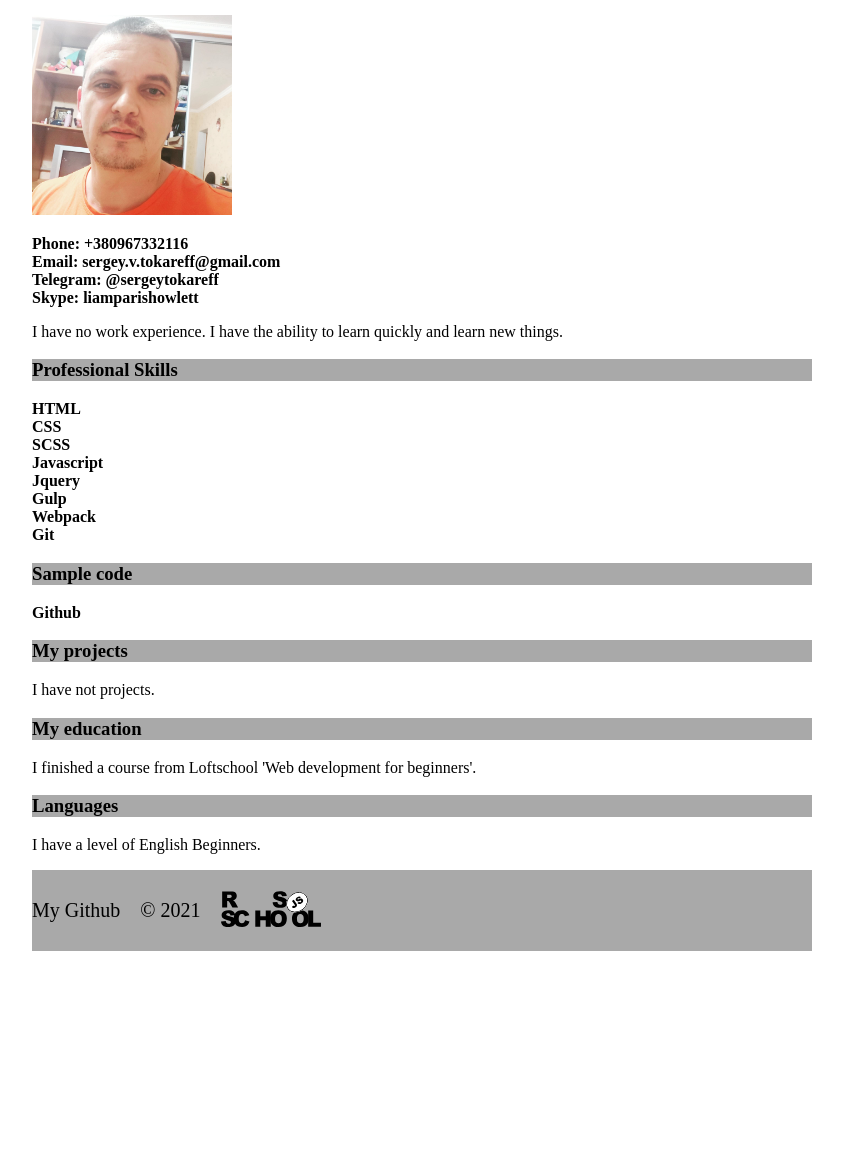
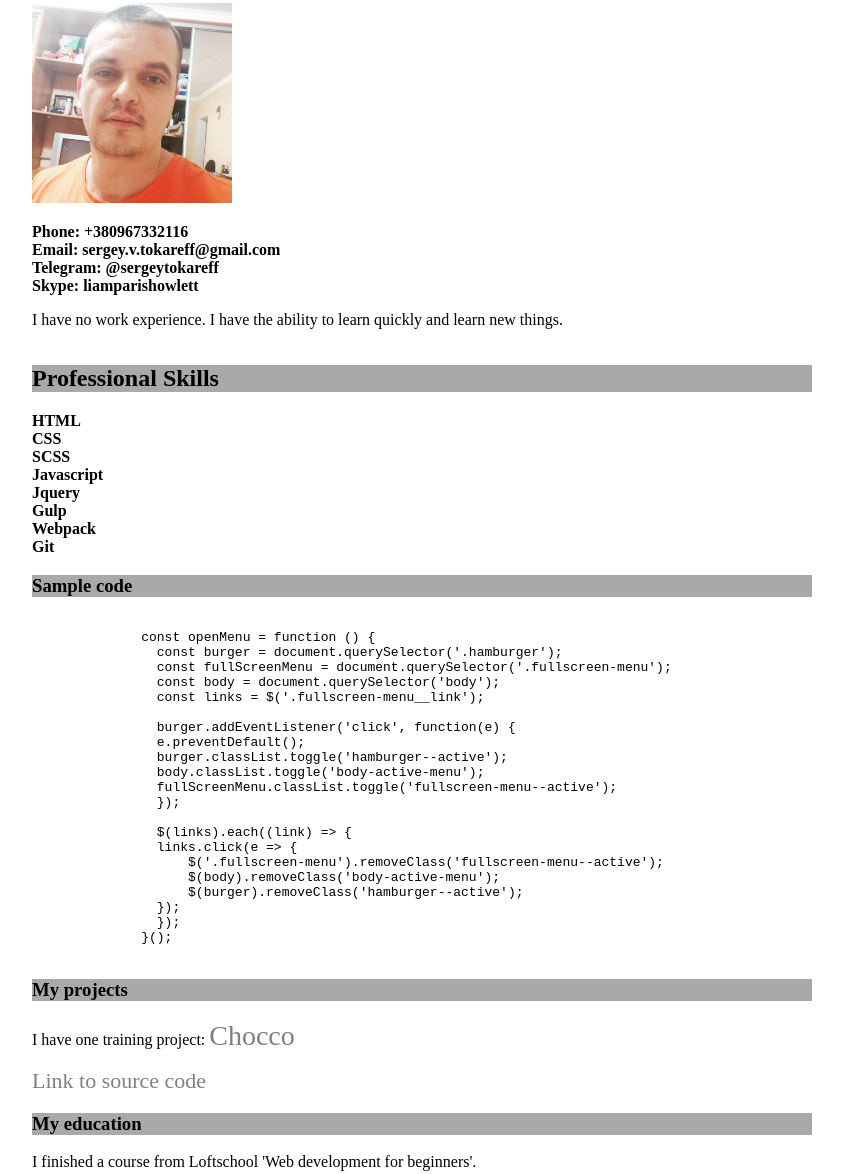
Before and after one commit to SergeyTokareff/rsschool-cv, a plain HTML site: page index.html in a window 1280 px wide. Shown: the part 154-1328 px from the top of the page, without its empty margins (218-1061 px from the left). Before the commit the page ends 1115 px from the top, so only its background shows below. Drawn offline with Linux system fonts and the light colour scheme.

Commit message:
feat: fix bugs

```diff
--- a/index.html
+++ b/index.html
@@ -9,11 +9,10 @@
   </head>
   <body>
     <div class="container">
-      <main class="content">
       <!-- ABOUT -->
-        <section class="about">
+      <header class="about">
         <h1 class="about__title">Serhii Tokariev</h1>
-          <span class="about__desc">Junior Frontend Developer</span>
+        <h2 class="about__desc">Junior Frontend Developer</h2>
         <div class="about__photo-wrapper">
           <img src="./img/my-photo.jpg" alt="Avatar" class="about__photo" />
         </div>
@@ -29,11 +28,12 @@
           I have no work experience. I have the ability to learn quickly and
           learn new things.
         </p>
-        </section>
+      </header>
 
+      <main class="content">
         <!-- SKILLS -->
         <section class="skills">
-          <h3 class="skills__title">Professional Skills</h3>
+          <h2 class="skills__title">Professional Skills</h2>
           <ul class="skills__list">
             <li class="skills__item">HTML</li>
             <li class="skills__item">CSS</li>
@@ -49,13 +49,42 @@
         <!-- CODE -->
         <section class="sample-code">
           <h3 class="sample-code__title">Sample code</h3>
-          <a class=sample-code__text target="_blank" href="https://github.com/SergeyTokareff/typical-arrays-problems/blob/master/src/index.js">Github</a>
+          <code>
+            <pre>
+              const openMenu = function () {
+                const burger = document.querySelector('.hamburger');
+                const fullScreenMenu = document.querySelector('.fullscreen-menu');
+                const body = document.querySelector('body');
+                const links = $('.fullscreen-menu__link');
+
+                burger.addEventListener('click', function(e) {
+                e.preventDefault();
+                burger.classList.toggle('hamburger--active');
+                body.classList.toggle('body-active-menu');
+                fullScreenMenu.classList.toggle('fullscreen-menu--active');
+                });
+
+                $(links).each((link) => {
+                links.click(e => {
+                    $('.fullscreen-menu').removeClass('fullscreen-menu--active');
+                    $(body).removeClass('body-active-menu');
+                    $(burger).removeClass('hamburger--active');
+                });
+                });
+              }();
+        </pre>
+          </code>
         </section>
 
         <!-- PROJECTS -->
         <section class="projects">
           <h3 class="projects__title">My projects</h3>
-          <p class="projects__text">I have not projects.</p>
+          <p class="projects__text">I have one training project:
+            <a class="projects__project" href="https://sergeytokareff.github.io/chocco/" target="_blank">Chocco</a>
+          </p>
+          <p>
+            <a class="projects__link" href="https://github.com/SergeyTokareff/chocco" target="_blank">Link to source code</a>
+          </p>
         </section>
 
         <!-- EDUCATION -->
--- a/style.css
+++ b/style.css
@@ -35,7 +35,7 @@ section {
     width: 100%;
 }
 
-h1, h3 {
+h1, h2, h3 {
     background-color: #A9A9A9;
 }
 
@@ -68,6 +68,15 @@ h1, h3 {
 .sample-code__text {
     color: #000000;
     font-weight: 700;
+}
+
+.projects__project, .projects__link {
+  font-size: 28px;
+  color: grey;
+}
+
+.projects__link {
+  font-size: 22px;
 }
 
 .footer {
```
Lines whose indentation alone changed are shown as unchanged.
